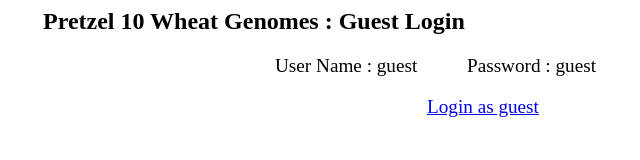
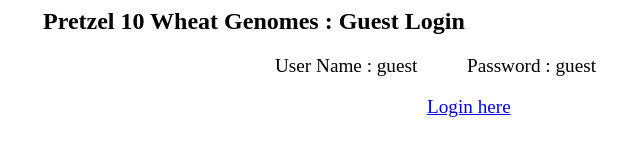
Before and after one commit to plantinformatics/pretzel-static-pages, a plain HTML site: page guest_10wheatgenomes/landingPageContent/index.html in a window 1280 px wide. Shown: the full height of the page, 157-797 px from the left. Drawn offline with Linux system fonts and the light colour scheme.

Commit message:
change text to Login here
 d530a4d 777 Jul  3 12:37 landingPageContent/index.html

```diff
--- a/guest_10wheatgenomes/landingPageContent/index.html
+++ b/guest_10wheatgenomes/landingPageContent/index.html
@@ -15,6 +15,6 @@
       <li style="flex: 0 0 10em;"><span>User Name : </span><span>guest</span></li>
       <li style="flex: 0 0 10em;"><span>Password : </span><span>guest</span></li>
     </ul>
-    <a href="/login" style="margin-left:30em;font-size:larger;margin-top:5ex;">Login as guest</a>
+    <a href="/login" style="margin-left:30em;font-size:larger;margin-top:5ex;">Login here</a>
   </body>
 </html>
```
